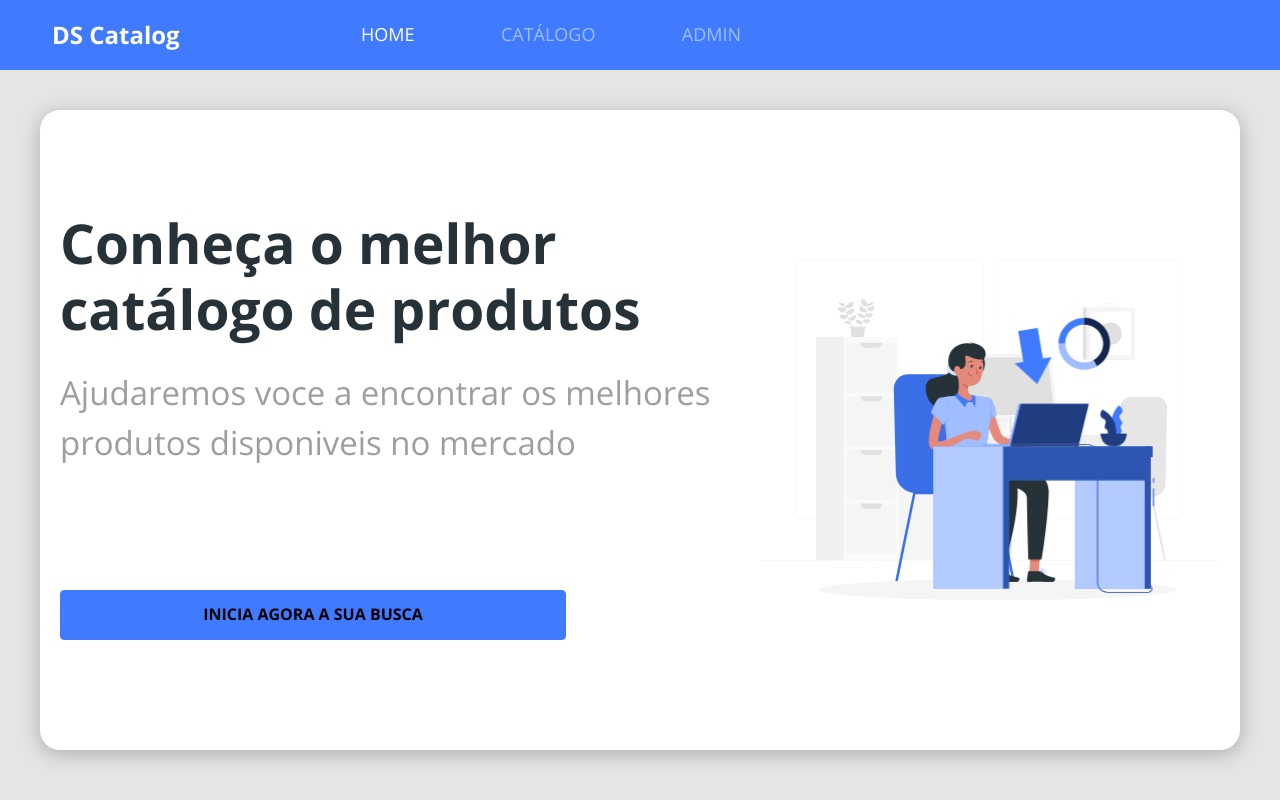
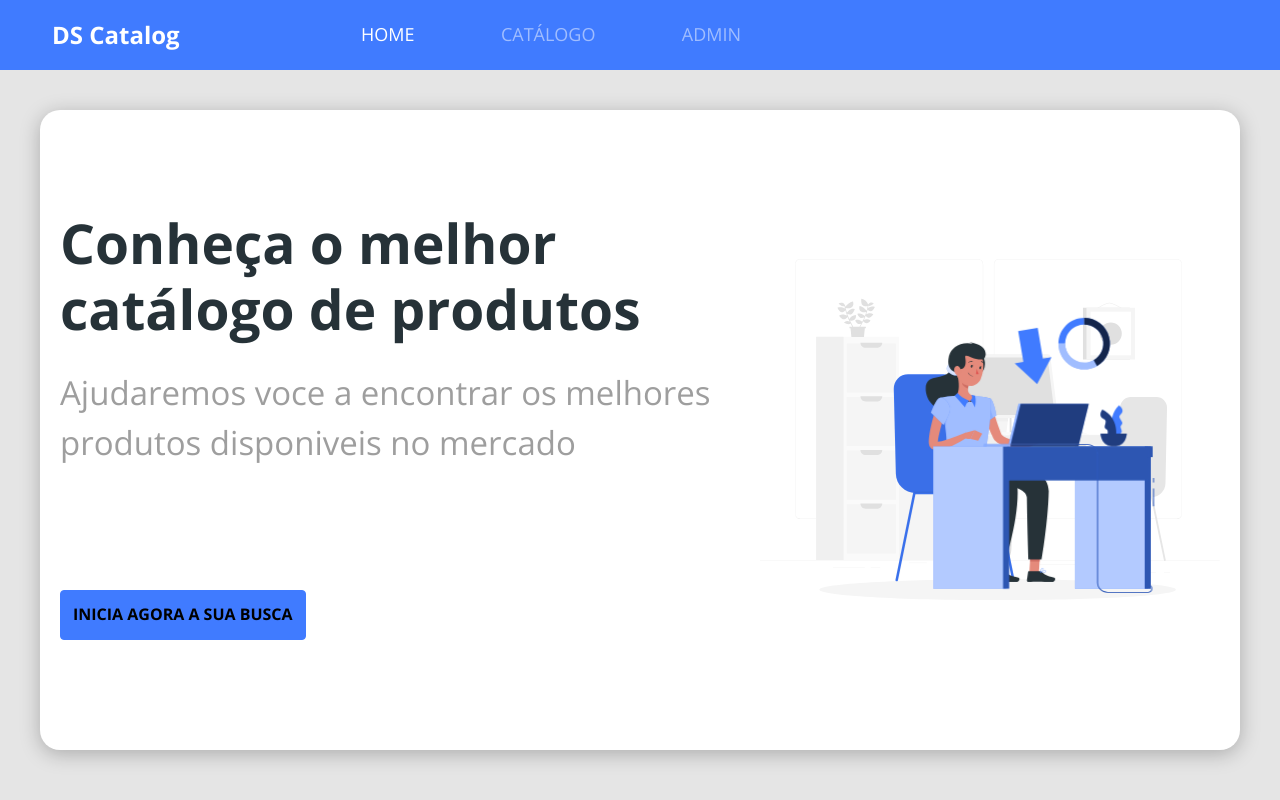
Before and after one commit to WallaceSantosdeOliveira/DSCatalog, a React (Create React App) app in the folder frontweb1/: page / in a window 1280 px wide. Built offline with nearby package versions, Linux system fonts and the light colour scheme.

Commit message:
Os commitados

```diff
--- a/frontweb1/src/pages/Home/index.tsx
+++ b/frontweb1/src/pages/Home/index.tsx
@@ -15,9 +15,11 @@ const Home = () => {
               mercado
             </p>
           </div>
-          <Link to="/products">
-            <ButtonIcon />
-          </Link>
+          <div>
+            <Link to="/products">
+              <ButtonIcon />
+            </Link>
+          </div>
         </div>
         <div className="home-image-container">
           <MainImage />
--- a/frontweb1/src/pages/Home/styles.css
+++ b/frontweb1/src/pages/Home/styles.css
@@ -54,10 +54,6 @@
   .home-content-container p {
     width: 506px;
     margin-bottom: 20px;
-  }
-
-  .home-content-container button {
-    width: 506px;
   }
 
   .home-image-container svg {
```
Also changed, not shown: frontweb1/src/assets/images/arrow.svg (added).
